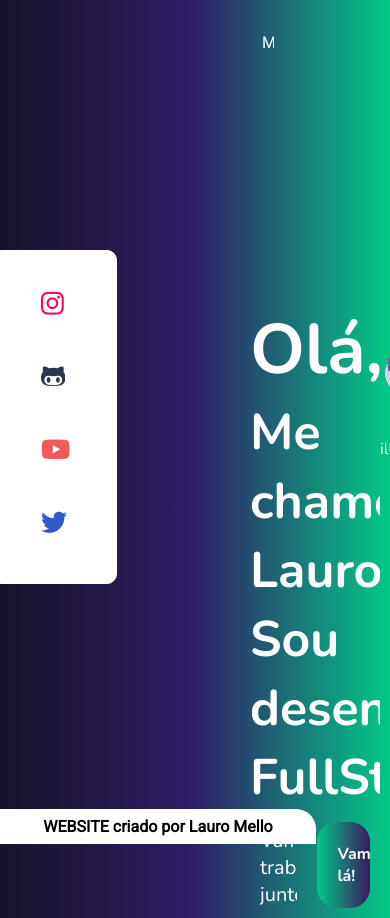
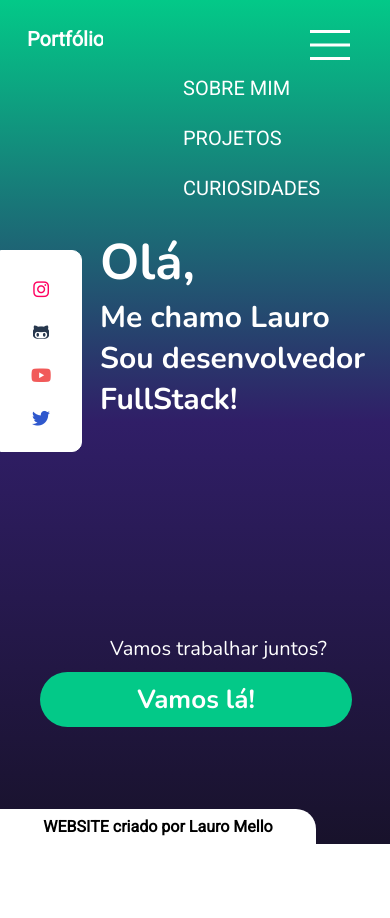
Before and after one commit to LauroRafaelMello/LauroRafaelMello.github.io, a plain HTML site: page index.html in a window 390 px wide. After the commit the page ends 844 px from the top, so only its background shows below. Drawn offline with nearby package versions, Linux system fonts and the light colour scheme.

Commit message:
update commit

```diff
--- /dev/null
+++ b/hamburguer.js
@@ -0,0 +1,7 @@
+var hamburguerIcon = document.querySelector('.hamburguer');
+var menu = document.querySelector('.header .menu');
+
+hamburguerIcon.addEventListener('click', function() {
+  hamburguerIcon.classList.toggle('active');
+  menu.style.display = menu.style.display === 'block' ? 'none' : 'block';
+});
--- a/index.html
+++ b/index.html
@@ -11,6 +11,11 @@
     <div class="logo">
       <h1>Portfólio</h1>
     </div>
+    <div class="hamburguer">
+      <span></span>
+      <span></span>
+      <span></span>
+    </div>
     <div class="menu">
       <a href="#">SOBRE MIM</a>
       <a href="#">PROJETOS</a>
@@ -21,7 +26,7 @@
     <a href="#"><i class="fa-brands fa-instagram"></i></a>
     <a href="#"><i class="fa-brands fa-github-alt"></i></a>
     <a href="#"><i class="fa-brands fa-youtube"></i></a>
-    <a href=""><i class="fa-brands fa-twitter"></i></a>
+    <a href="#"><i class="fa-brands fa-twitter"></i></a>
   </div>
   <div class="presentation">
     <div class="text">
@@ -41,6 +46,7 @@
   <footer>
     <p class="footer">WEBSITE criado por Lauro Mello</p>
   </footer>
+  <script src="./hamburguer.js"></script>
   <script src="https://kit.fontawesome.com/b62e109dca.js" crossorigin="anonymous"></script>
 </body>
 </html>
--- a/styles.css
+++ b/styles.css
@@ -19,7 +19,7 @@ body {
   justify-content: space-between;
 }
 
-.header .logo{
+.logo{
   font-family: 'Roboto', sans-serif;
   margin-left: 250px;
 }
@@ -28,6 +28,7 @@ body {
   background: white;
   display:block;
   width: 75px;
+  height: 280px;
   border: 1px solid white;
   border-radius: 0 10px 10px 0;
   position: fixed;
@@ -40,6 +41,15 @@ body {
   font-size: 26px;
   padding: 20px;
   color: black;
+  cursor: pointer;
+  align-items: center;
+  text-align: center;
+  transition: .4s;
+}
+
+.social-media a:hover {
+  border-radius: 100px;
+  background: linear-gradient(90deg, #03C988 0%, #3B185F 100%);;
 }
 
 /* SOCIAL MEDIA */
@@ -61,6 +71,9 @@ body {
 }
 
 /* END SOCIAL MEDIA */
+.hamburguer {
+  display: none;
+}
 
 .menu {
   margin-right: 250px;
@@ -165,3 +178,199 @@ footer {
   width: 300px;
   border-radius: 0 20px 0 0;
 }
+
+@media screen and (max-width: 600px) {
+  html {
+    height: 100%;
+  }
+  body {
+    background: #18122B no-repeat;
+    background: linear-gradient(0deg, #18122B 0%,#301E67 50% ,#03C988 100%);
+}
+
+  .header {
+    width: 100%;
+
+    display: flex;
+    justify-content: space-between;
+  }
+
+  .logo {
+    font-family: 'Roboto', sans-serif;
+    margin: 5px;
+    padding: 10px;
+    width: 20%;
+  }
+
+  .logo h1 {
+    width: 100%;
+  }
+
+  .menu {
+    width: 50%;
+    position:fixed;
+    right: 0;
+  }
+
+  .menu a {
+    width: 50%;
+    font-size: 20px;
+    margin-top: 50px;
+    position: fixed;
+    right: 0;
+  }
+
+  .menu a:nth-child(2) {
+    margin-top: 100px;
+  }
+
+  .menu a:nth-child(3) {
+    margin-top: 150px;
+  }
+
+
+  .hamburguer {
+    display: block;
+    width: 40px;
+    height: 30px;
+    cursor: pointer;
+    position: relative;
+    margin: 30px 40px 0 0;
+    transition: transform 0.3s ease;
+    z-index: 999999;
+  }
+
+  .hamburguer.active span:nth-child(2) {
+    top: 50%;
+    transform: translateY(50%) rotate(45deg);
+  }
+
+  .hamburguer.active span:nth-child(1) {
+    opacity: 0;
+  }
+
+  .hamburguer.active span:nth-child(3) {
+    bottom: 50%;
+    transform: translateY(50%) rotate(-45deg);
+  }
+
+  .hamburguer span {
+    display: block;
+    width: 100%;
+    height: 3px;
+    background-color: white;
+    position: absolute;
+    left: 0;
+    transition: transform .3s ease;
+  }
+
+  .hamburguer span:nth-child(1) {
+    top: 0;
+  }
+
+  .hamburguer span:nth-child(2) {
+    top: 50%;
+    transform: translateY(-50%);
+  }
+
+  .hamburguer span:nth-child(3) {
+    bottom: 0;
+  }
+
+  .social-media {
+    background: white;
+    display:block;
+    width: 40px;
+    height: 160px;
+    border: 1px solid white;
+    border-radius: 0 10px 10px 0;
+    position: fixed;
+    top: 250px;
+    padding: 20px;
+  }
+
+  .social-media a {
+    display: block;
+    font-size: 18px;
+    padding: 10px;
+    color: black;
+    cursor: pointer;
+    align-items: center;
+    text-align: center;
+    transition: .4s;
+  }
+
+  .presentation {
+    font-family: 'Nunito', sans-serif;
+    color: white;
+    width: 80%;
+    padding: 50px 0 0 100px;
+    display: flex;
+    margin-top: 100px;
+  }
+
+  .presentation h1 {
+    font-size: 50px;
+    padding: 0;
+  }
+
+  .presentation h2 {
+    font-size: 30px;
+    padding: 0;
+  }
+
+  .text {
+    width: 100%;
+  }
+
+  .text p {
+    font-size: 20px;
+    margin-top: 5px;
+  }
+
+  .text button {
+    width: 80%;
+    padding: 10px 20px;
+    margin-top: 10px;
+
+    border: none;
+    border-radius: 50px;
+
+    font-size: 26px;
+    font-weight: bold;
+    font-family: 'Nunito', sans-serif;
+
+    background: #03C988;
+    color: white;
+
+    position: fixed;
+    left: 20px;
+  }
+
+  .text button:hover {
+    transition: 5s;
+    cursor: pointer;
+  }
+
+  .go {
+    width: 100%;
+    display: block;
+    padding: 10px;
+    margin-top: 200px;
+  }
+
+  .img {
+    display: none;
+  }
+
+  .img img{
+    width: 50%;
+    /* background: linear-gradient(100deg, #3B185F 0%, #03C988 100%);;
+    border-radius: 50%; */
+  }
+
+  .img a {
+    color: white;
+    text-decoration: none;
+  }
+}
```
